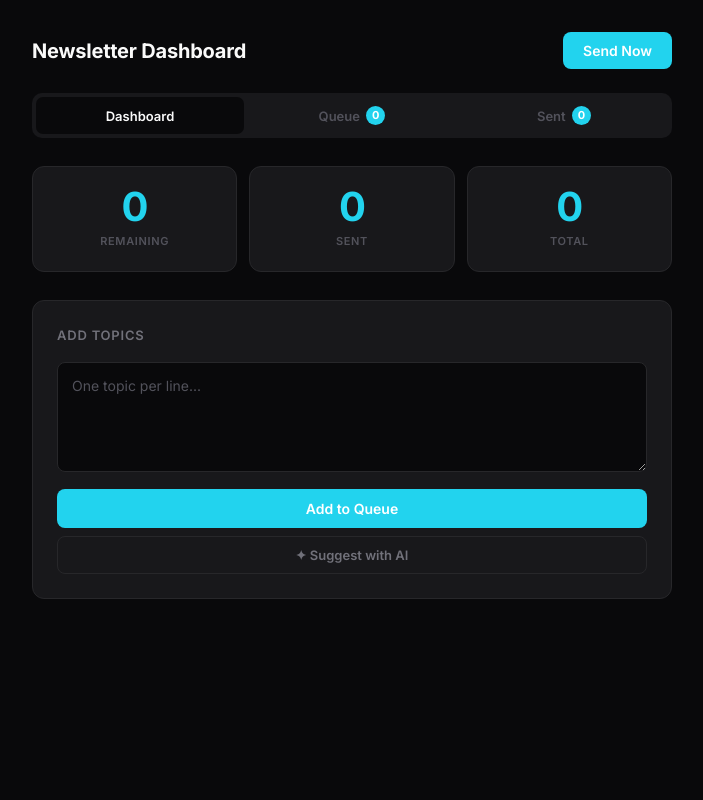
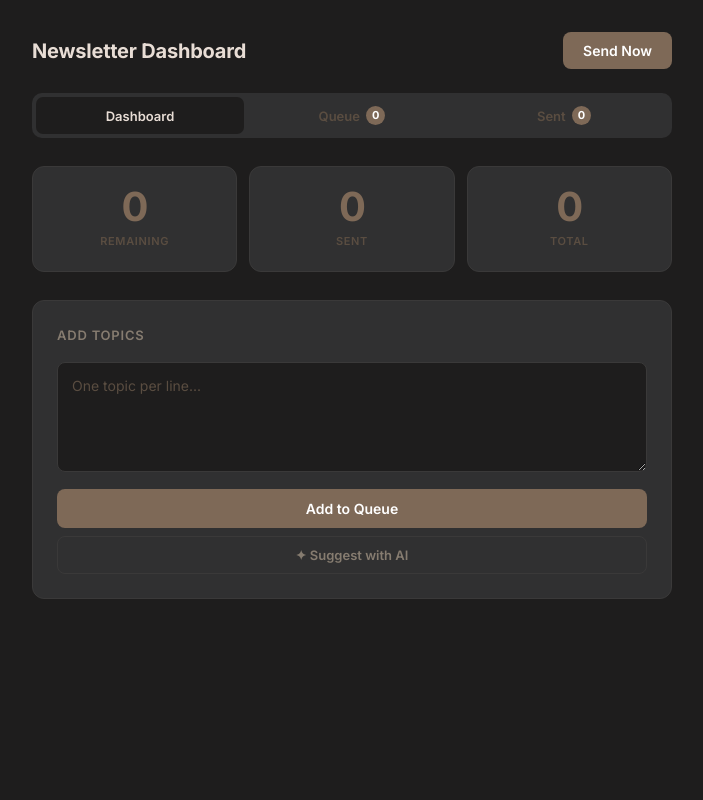
Before and after one commit to henrytoth12345/newsletter-automation, a Flask app: template web/templates/index.html in a window 1280 px wide. Shown: the whole page, without its empty margins (288-991 px from the left). Run offline with Flask 3, Linux system fonts and the light colour scheme; the template is opened without the code that fills it, so the values that code supplies are empty.

Commit message:
Apply coffee color palette (Americano, Brew, Chai, Roast, Mocha)

```diff
--- a/web/templates/index.html
+++ b/web/templates/index.html
@@ -11,22 +11,22 @@
 
         body {
             font-family: 'Inter', -apple-system, BlinkMacSystemFont, 'Segoe UI', sans-serif;
-            background-color: #09090B;
-            color: #FAFAFA;
+            background-color: #1E1D1D;
+            color: #E8DDD5;
             line-height: 1.6;
         }
 
         :root {
-            --bg-primary: #09090B;
-            --bg-secondary: #18181B;
-            --bg-hover: #27272A;
-            --border-color: #27272A;
-            --accent: #22D3EE;
-            --accent-hover: #06B6D4;
-            --accent-light: #67E8F9;
-            --teal: #71717A;
-            --cream: #FAFAFA;
-            --muted: #52525B;
+            --bg-primary: #1E1D1D;
+            --bg-secondary: #303031;
+            --bg-hover: #3a3939;
+            --border-color: #3a3939;
+            --accent: #7E6957;
+            --accent-hover: #6b5847;
+            --accent-light: #a08878;
+            --teal: #867C70;
+            --cream: #E8DDD5;
+            --muted: #5A4D41;
             --radius: 12px;
         }
 
@@ -242,8 +242,8 @@
         .chips.is-visible { display: flex; }
 
         .chip {
-            background-color: rgba(34, 211, 238, 0.08);
-            border: 1px solid rgba(34, 211, 238, 0.25);
+            background-color: rgba(126, 105, 87, 0.15);
+            border: 1px solid rgba(126, 105, 87, 0.35);
             color: var(--accent-light);
             font-size: 13px;
             padding: 7px 14px;
@@ -254,15 +254,15 @@
         }
 
         .chip:hover {
-            background-color: rgba(34, 211, 238, 0.18);
+            background-color: rgba(126, 105, 87, 0.3);
             border-color: var(--accent);
-            color: white;
+            color: var(--cream);
         }
 
         .chip.is-added {
-            background-color: rgba(34, 211, 238, 0.08);
-            border-color: rgba(34, 211, 238, 0.2);
-            color: var(--accent);
+            background-color: rgba(134, 124, 112, 0.15);
+            border-color: rgba(134, 124, 112, 0.3);
+            color: var(--teal);
             cursor: default;
         }
 
```
